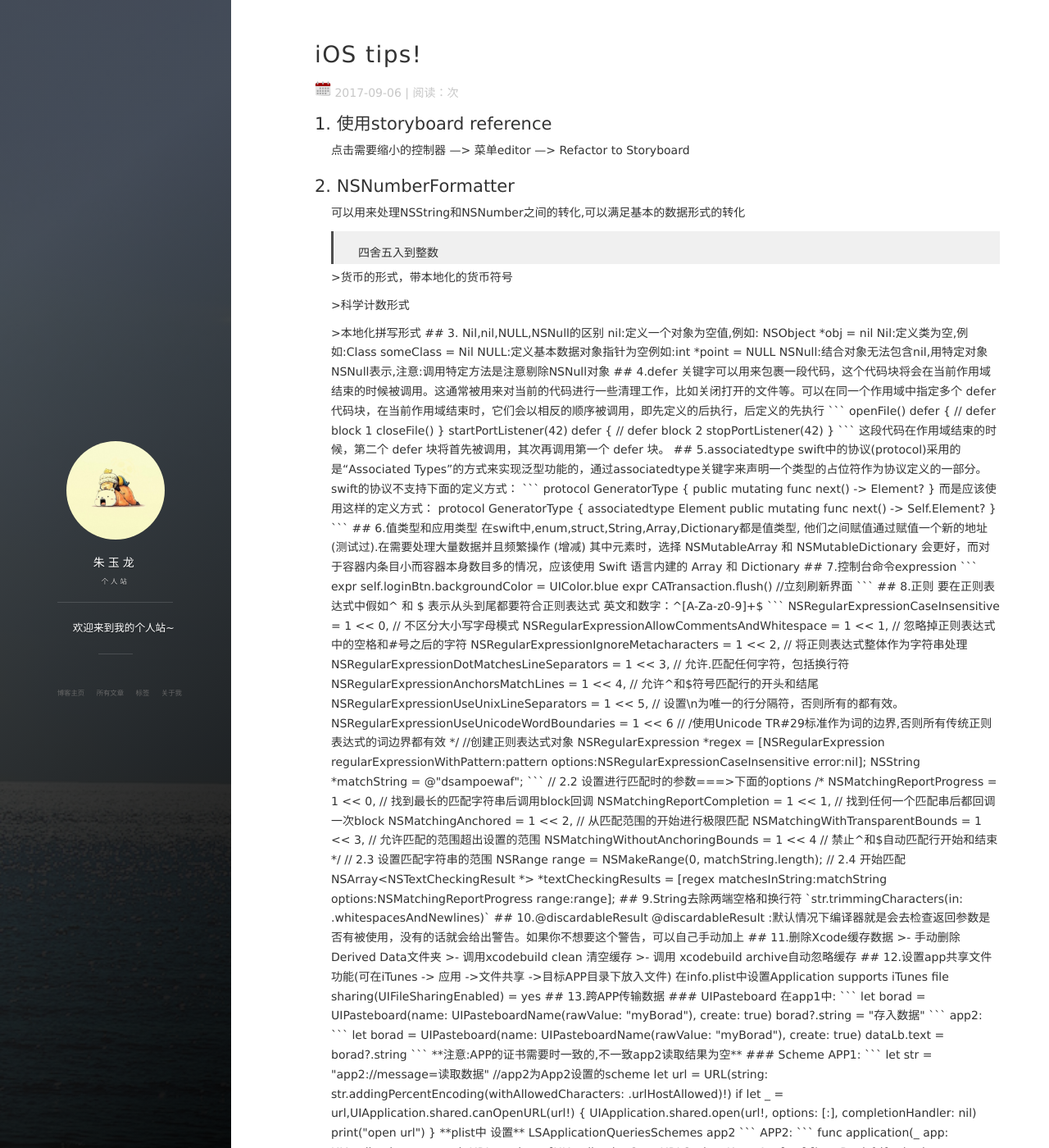
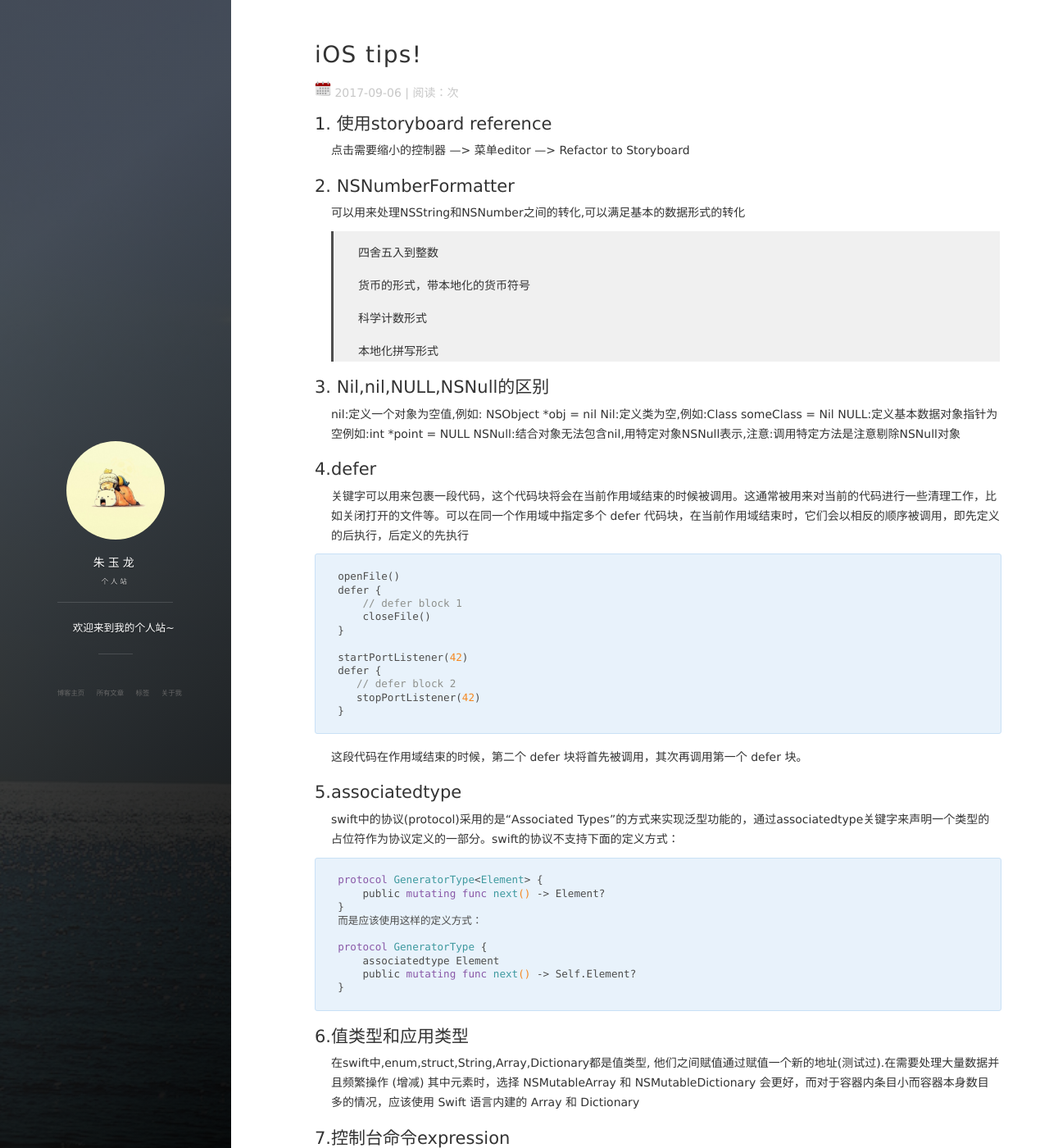
Before and after one commit to ZLDamo/Damo, a Jekyll site: the page built from _posts/2017-9-6-article1.md, in a window 1280 px wide and 1400 px high. Shown: the whole window at 82% size. Built offline with Jekyll 4.4.1, drawn with Linux system fonts in a browser that asks for light colours; nearby versions of some CDN libraries; comment, search, counter and statistics services are not loaded; some of the changed text lies outside the part shown.

Commit message:
修改Markdown的字体符号

```diff
--- a/_posts/2017-9-6-article1.md
+++ b/_posts/2017-9-6-article1.md
@@ -11,11 +11,11 @@ categories: jekyll update
 ## 2. NSNumberFormatter
 可以用来处理NSString和NSNumber之间的转化,可以满足基本的数据形式的转化
 >四舍五入到整数
-<p>
+
 >货币的形式，带本地化的货币符号
-<p>
+
 >科学计数形式
-<p>
+
 >本地化拼写形式
 
 ## 3. Nil,nil,NULL,NSNull的区别
```
